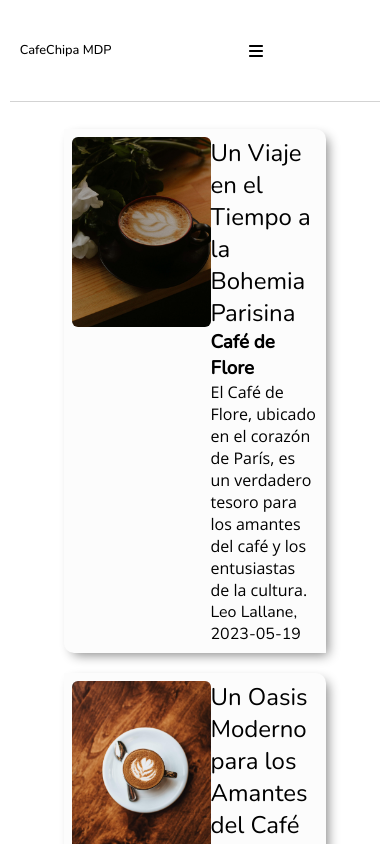
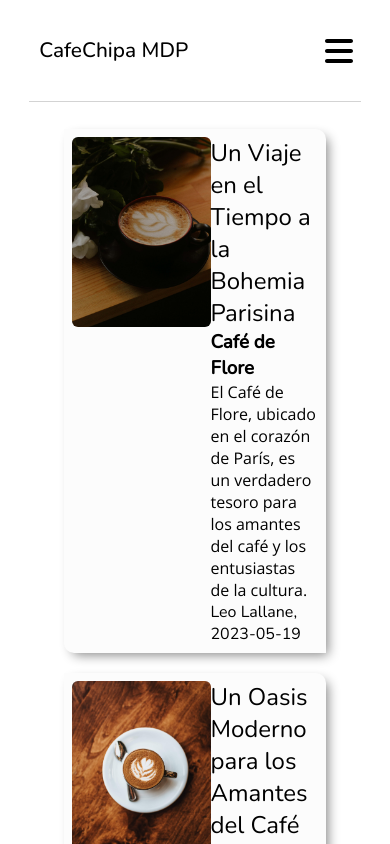
Before and after one commit to veranicolas/ChipaCafeBlog, a React (Vite) app: page /cafe in a window 390 px wide. Built offline with nearby package versions, Linux system fonts and the light colour scheme.

Commit message:
Added: responsive al primer breakpoint del header
El header desaparece la navbar una vez que se esta a menos de los 768 pixeles.

```diff
--- a/src/components/Header/Header.module.css
+++ b/src/components/Header/Header.module.css
@@ -54,29 +54,16 @@
 @media only screen and (min-width:320px) and (max-width: 480px){
   .headerContainer{
     height:12vh;
+    width: 85%;
 
     >.title{
-      font-size: 0.8em;
+      font-size: 1.3em;
       font-weight: 500;
+      width: auto;
     }
-    > .navbarComponent {
 
-      > .customLink {
-        padding: 0vh 0 0vh 0vh;
-        line-height: 6vh;
-        text-align: center;
-        border-radius: 12px;
-        margin: 0;
-
-        > a {
-
-          border-radius: 8px;
-          padding: 15px;
-          color: rgb(26, 26, 26);
-
-          transition: 0.6s;
-        }
-      }
+    > .hamburguerMenu{
+      margin: 2vw;
     }
   }
 }
--- a/src/components/Header/Header.tsx
+++ b/src/components/Header/Header.tsx
@@ -5,15 +5,24 @@
 import { FontAwesomeIcon } from '@fortawesome/react-fontawesome';
 import { useEffect, useState } from 'react';
 
+const HamburguerMenu = () =>{
+
+    return(
+        <div className={styles.hamburguerMenu}>
+            <FontAwesomeIcon icon={faBars} size="2xl"/>
+        </div>
+    )
+}
+
 const Header = () => {
 
-    const [isVisible, setVisible] = useState(window.innerWidth >= 480 ? true : false)
+    const [isVisible, setVisible] = useState(window.innerWidth >= 768 ? true : false)
 
     // Esto lo que hace es agregar un evento en el dom, que cuando la pantalla cambia de tamaño a mas chico que 480 que se oculte la navbar, y que si es mas grande que eso que la muestre.
     useEffect(()=>{
 
         const setNavbarVisible = () =>{
-            if(window.innerWidth <= 479) {
+            if(window.innerWidth <= 767) {
                 setVisible(false)
             } else {
                 setVisible(true)
@@ -34,7 +43,7 @@
                 <Link style={{textDecoration:'none', color:'black'}} to="/">CafeChipa MDP</Link>
             </div>
             {
-                isVisible ? <Navbar /> : <FontAwesomeIcon icon={faBars} />
+                isVisible ? <Navbar /> : <HamburguerMenu />
             }
         </div>
     );
```
